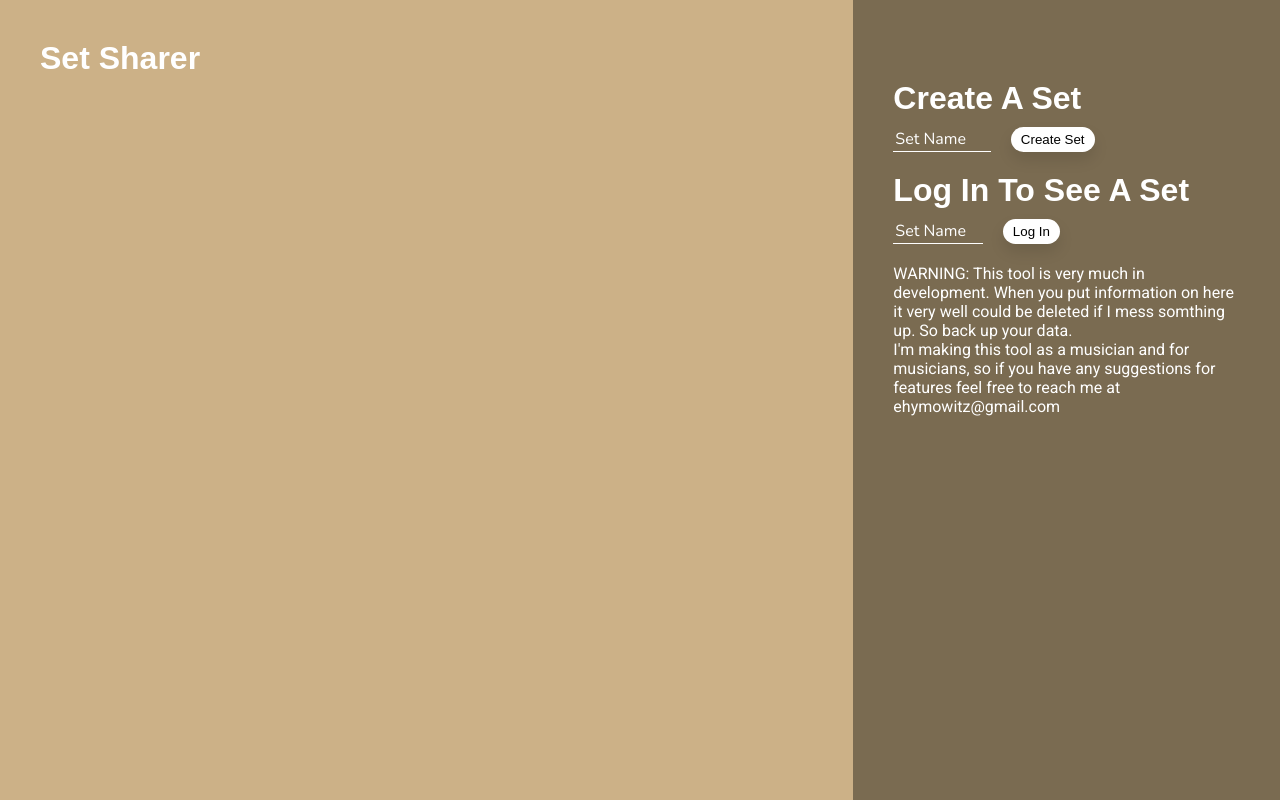
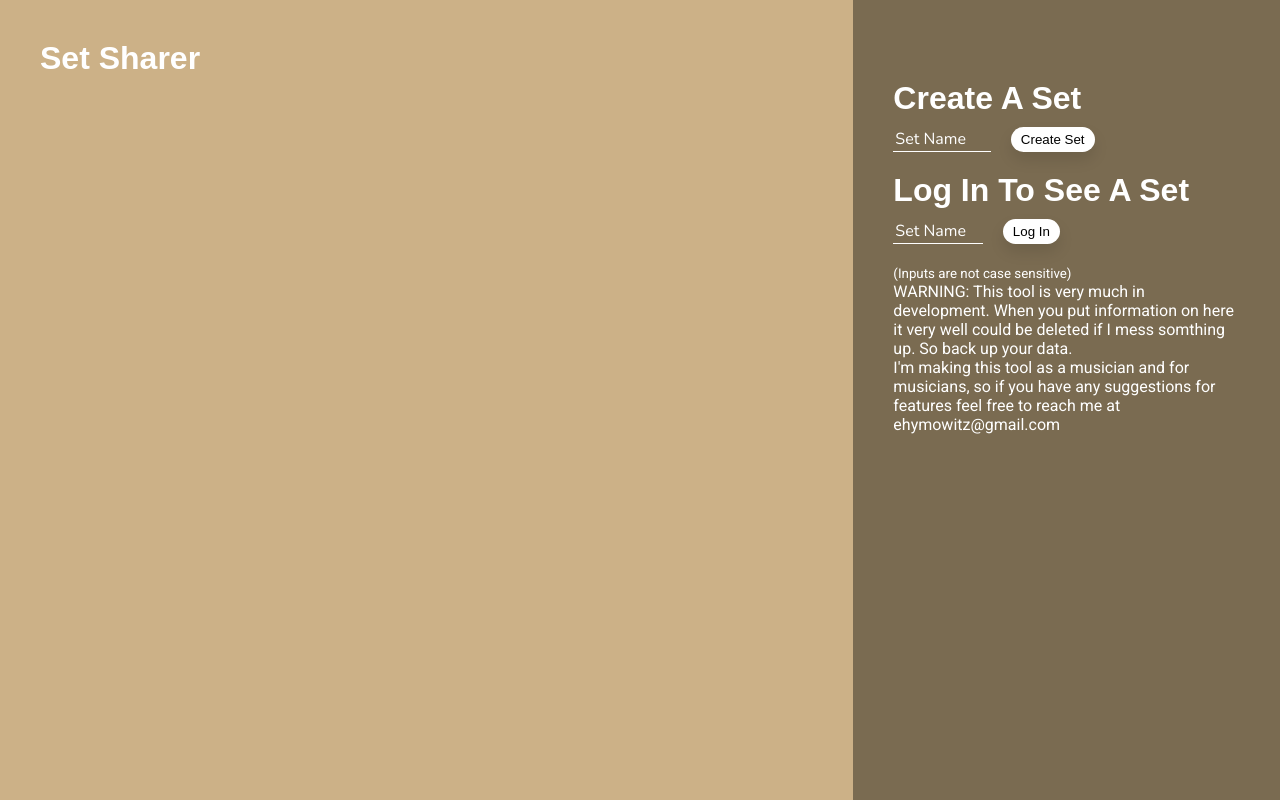
Before and after one commit to ehymowitz/set-sharer, a Next.js app: page / in a window 1280 px wide. Built offline with nearby package versions, Linux system fonts and the light colour scheme.

Commit message:
case insensitive logins

```diff
--- a/components/forms/LoginForm.tsx
+++ b/components/forms/LoginForm.tsx
@@ -13,8 +13,9 @@ const LoginForm = () => {
     e.preventDefault()
     readSets().then((data) => {
       if (data.includes(setName)) {
-        setQueryString(setName)
-        setLoggedIn(setName)
+        const usedSetName = setName.toLowerCase()
+        setQueryString(usedSetName)
+        setLoggedIn(usedSetName)
       } else {
         alert("Invalid Login")
       }
--- a/components/forms/createSetForm.tsx
+++ b/components/forms/createSetForm.tsx
@@ -10,9 +10,10 @@ const CreateSetForm = () => {
 
   const handleSubmit = (e: SyntheticEvent) => {
     e.preventDefault()
-    createSet({name: setName})
-    setLoggedIn(setName)
-    setQueryString(setName)
+    const usedSetName = setName.toLowerCase()
+    createSet({name: usedSetName})
+    setLoggedIn(usedSetName)
+    setQueryString(usedSetName)
     changeSetName("")
   }
 
--- a/components/sidePanel.tsx
+++ b/components/sidePanel.tsx
@@ -14,6 +14,7 @@ const SidePanel = () => {
       <div className= "not-logged-in">
         <CreateSetForm />
         <LoginForm />
+        <small>(Inputs are not case sensitive)</small>
         <p>WARNING: This tool is very much in development. When you put information on here it very well could be deleted if I mess somthing up. So back up your data.</p>
         <p>I'm making this tool as a musician and for musicians, so if you have any suggestions for features feel free to reach me at ehymowitz@gmail.com </p>
       </div>
--- a/styles/_layout.scss
+++ b/styles/_layout.scss
@@ -28,3 +28,8 @@ h2, h3, h4 {
 p, a {
   font-family: 'Roboto';
 }
+
+small {
+  font-family: 'Roboto';
+  color: white;
+}
```
